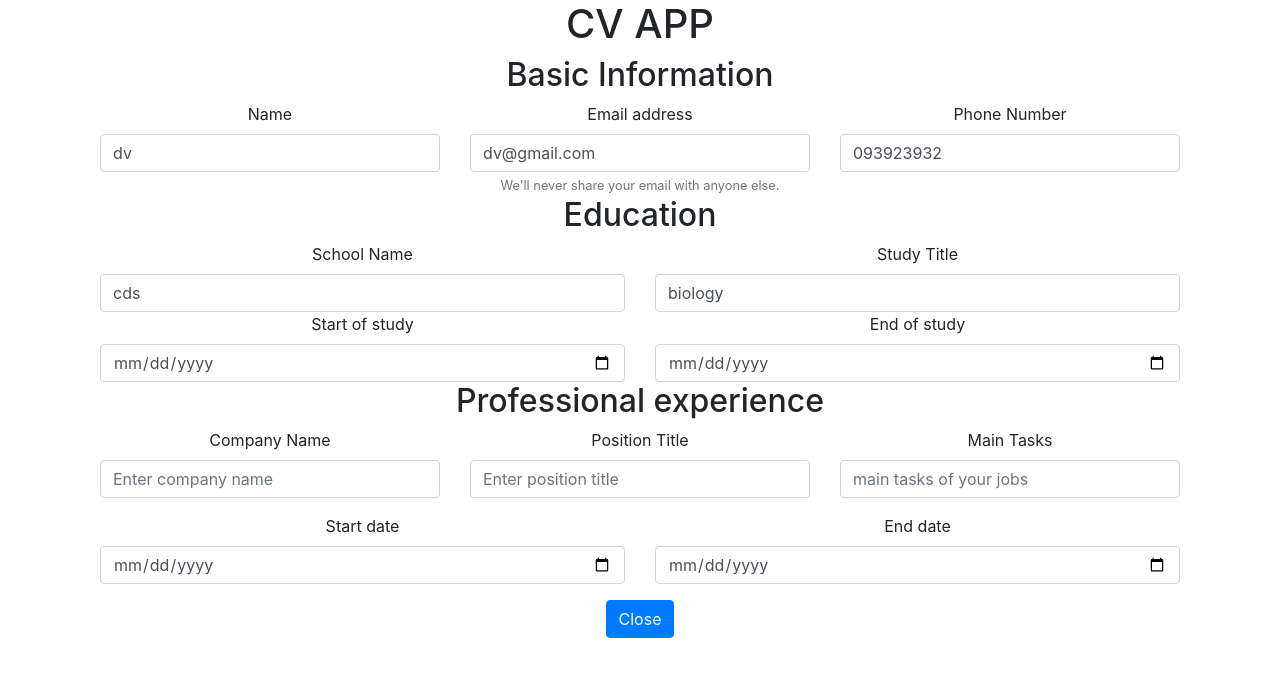
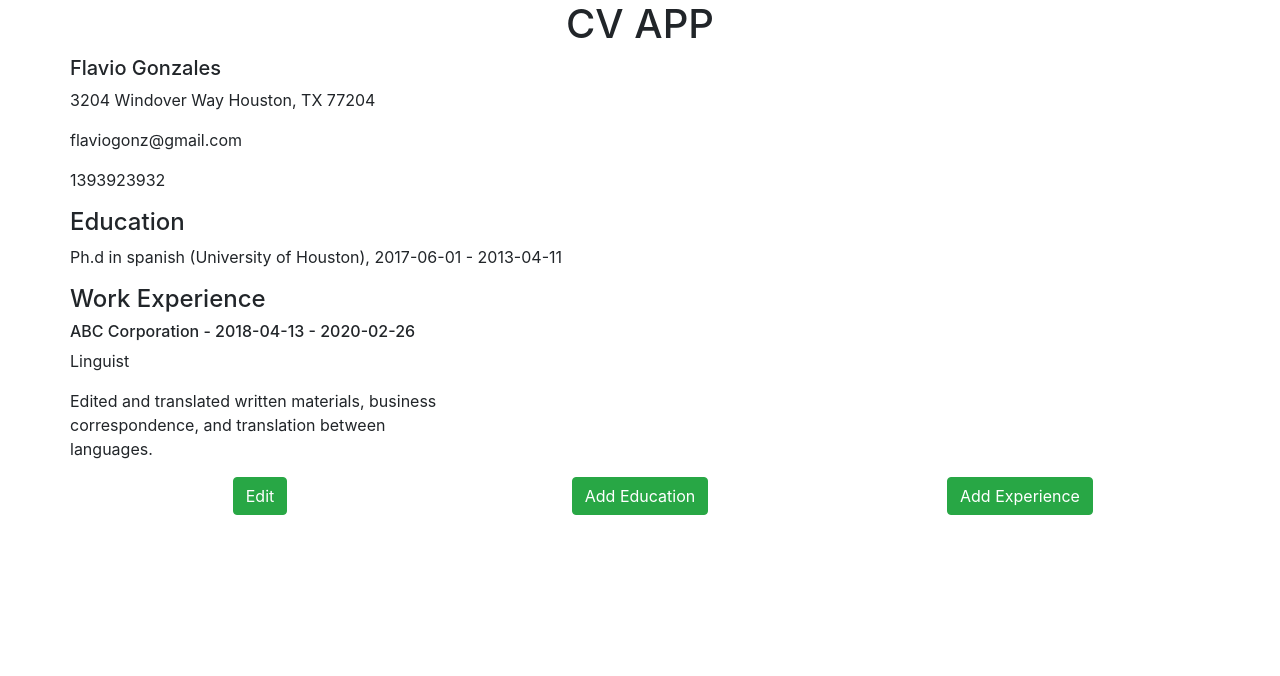
Before and after one commit to DoviMaj/cv-app, a React (Create React App) app: page / in a window 1280 px wide. Shown: the top 676 px of the page. Built offline with nearby package versions, Linux system fonts and the light colour scheme.

Commit message:
work experience finished

```diff
--- a/src/App.js
+++ b/src/App.js
@@ -7,21 +7,26 @@ class App extends React.Component {
   constructor(props) {
     super(props);
     this.state = {
-      edit: true,
-      name: "dv",
-      email: "dv@gmail.com",
-      phoneNumber: "093923932",
-      schoolName: "cds",
-      studyType: "biology",
-      studyStartDate: "",
-      studyEndDate: "",
+      edit: false,
+      name: "Flavio Gonzales",
+      email: "flaviogonz@gmail.com",
+      phoneNumber: "1393923932",
+      adress: "3204 Windover Way Houston, TX 77204",
+      schoolName: "University of Houston",
+      studyType: "Ph.d in spanish",
+      studyStartDate: "2017-06-01",
+      studyEndDate: "2013-04-11",
+      companyName: "ABC Corporation",
+      positionTitle: "Linguist",
+      mainTasks:
+        "Edited and translated written materials, business correspondence, and translation between languages.",
+      jobStartDate: "2018-04-13",
+      jobEndDate: "2020-02-26",
     };
     this.handleChange = this.handleChange.bind(this);
     this.toggleEdit = this.toggleEdit.bind(this);
   }
   handleChange(e) {
-    e.preventDefault();
-    debugger;
     this.setState({
       [e.target.name]: e.target.value,
     });
@@ -33,16 +38,6 @@ class App extends React.Component {
     });
   }
   render() {
-    const {
-      name,
-      email,
-      phoneNumber,
-      schoolName,
-      studyType,
-      studyStartDate,
-      studyEndDate,
-    } = this.state;
-
     return (
       <div className="App">
         <h1>CV APP</h1>
@@ -50,15 +45,9 @@ class App extends React.Component {
           <Cv state={this.state} toggleEdit={this.toggleEdit} />
         ) : (
           <MyForm
+            state={this.state}
             handleChange={this.handleChange}
             toggleEdit={this.toggleEdit}
-            name={name}
-            email={email}
-            phoneNumber={phoneNumber}
-            schoolName={schoolName}
-            studyType={studyType}
-            studyStartDate={studyStartDate}
-            studyEndDate={studyEndDate}
           />
         )}
       </div>
--- a/src/components/Basic-info.js
+++ b/src/components/Basic-info.js
@@ -3,11 +3,12 @@ import { Form, Container, Col, Row } from "react-bootstrap";
 
 class BasicInfo extends React.Component {
   render() {
-    const { name, email, phoneNumber, handleChange } = this.props;
+    const { name, email, adress, phoneNumber } = this.props.state;
+    const { handleChange } = this.props;
     return (
       <Container>
         <h2>Basic Information</h2>
-        <Row>
+        <Row xs={2} md={4} lg={12}>
           <Col>
             <Form.Label>Name</Form.Label>
             <Form.Control
@@ -16,6 +17,16 @@ class BasicInfo extends React.Component {
               onChange={handleChange}
               type="text"
               placeholder="Enter full name"
+            />
+          </Col>
+          <Col>
+            <Form.Label>Adress</Form.Label>
+            <Form.Control
+              name="adress"
+              value={adress}
+              onChange={handleChange}
+              type="text"
+              placeholder="Enter adress"
             />
           </Col>
           <Col>
--- a/src/components/Cv.js
+++ b/src/components/Cv.js
@@ -1,26 +1,76 @@
 import React from "react";
-import { Container, Col, Row, Button } from "react-bootstrap";
+import { Container, Row, Button, Col } from "react-bootstrap";
 
 function Cv(props) {
-  const { name, email, phoneNumber } = props.state;
+  const {
+    name,
+    email,
+    adress,
+    phoneNumber,
+    schoolName,
+    studyType,
+    studyStartDate,
+    studyEndDate,
+    companyName,
+    positionTitle,
+    mainTasks,
+    jobStartDate,
+    jobEndDate,
+  } = props.state;
   return (
     <Container>
-      <h2>Basic Information</h2>
+      <Row>
+        <h5>{name}</h5>
+      </Row>
+      <Row>
+        <p>{adress}</p>
+      </Row>
+      <Row>
+        <p>{email}</p>
+      </Row>
+      <Row>
+        <p>{phoneNumber}</p>
+      </Row>
+      <Row>
+        <h4>Education</h4>
+      </Row>
+      <Row>
+        <p>
+          {studyType} ({schoolName}), {studyStartDate} - {studyEndDate}
+        </p>
+      </Row>
+      <Row>
+        <h4 style={{ textAlign: "left", paddingLeft: 0 }}>Work Experience</h4>
+      </Row>
+      <Row>
+        <h6>
+          {companyName} - {jobStartDate} - {jobEndDate}
+        </h6>
+      </Row>
+      <Row>
+        <p>{positionTitle}</p>
+      </Row>
+      <Row>
+        <p style={{ maxWidth: "400px", textAlign: "left" }}>{mainTasks}</p>
+      </Row>
+
       <Row>
         <Col>
-          <p>Name</p>
-          <h4>{name}</h4>
+          <Button variant="success" onClick={props.toggleEdit}>
+            Edit
+          </Button>
         </Col>
         <Col>
-          <p>Email address</p>
-          <p>{email}</p>
+          <Button variant="success" onClick={() => {}}>
+            Add Education
+          </Button>
         </Col>
         <Col>
-          <p>Phone Number</p>
-          <p>{phoneNumber}</p>
+          <Button variant="success" onClick={() => {}}>
+            Add Experience
+          </Button>
         </Col>
       </Row>
-      <Button onClick={props.toggleEdit}>Edit</Button>
     </Container>
   );
 }
--- a/src/components/Education.js
+++ b/src/components/Education.js
@@ -4,12 +4,12 @@ import { Form, Container, Col, Row } from "react-bootstrap";
 class Education extends React.Component {
   render() {
     const {
-      handleChange,
       schoolName,
       studyType,
       studyStartDate,
       studyEndDate,
-    } = this.props;
+    } = this.props.state;
+    const { handleChange } = this.props;
     return (
       <Container>
         <h2>Education</h2>
@@ -25,7 +25,7 @@ class Education extends React.Component {
             />
           </Col>
           <Col>
-            <Form.Label>Study Title</Form.Label>
+            <Form.Label>Study Type</Form.Label>
             <Form.Control
               onChange={handleChange}
               value={studyType}
@@ -43,7 +43,6 @@ class Education extends React.Component {
               value={studyStartDate}
               name="studyStartDate"
               type="date"
-              placeholder="Enter study date"
             />
           </Col>
           <Col>
@@ -53,7 +52,6 @@ class Education extends React.Component {
               name="studyEndDate"
               value={studyEndDate}
               type="date"
-              placeholder="Enter study date"
             />
           </Col>
         </Row>
--- a/src/components/Experience.js
+++ b/src/components/Experience.js
@@ -3,6 +3,14 @@ import { Form, Container, Col, Row } from "react-bootstrap";
 
 class Experience extends React.Component {
   render() {
+    const {
+      companyName,
+      positionTitle,
+      mainTasks,
+      jobStartDate,
+      jobEndDate,
+    } = this.props.state;
+    const { handleChange } = this.props;
     return (
       <Container>
         <h2>Professional experience</h2>
@@ -10,19 +18,37 @@ class Experience extends React.Component {
           <Col>
             <Form.Group controlId="formBasicCompanyName">
               <Form.Label>Company Name</Form.Label>
-              <Form.Control type="text" placeholder="Enter company name" />
+              <Form.Control
+                onChange={handleChange}
+                name="companyName"
+                value={companyName}
+                type="text"
+                placeholder="Enter company name"
+              />
             </Form.Group>
           </Col>
           <Col>
             <Form.Group controlId="formBasicPositionTitle">
               <Form.Label>Position Title</Form.Label>
-              <Form.Control type="text" placeholder="Enter position title" />
+              <Form.Control
+                onChange={handleChange}
+                name="positionTitle"
+                value={positionTitle}
+                type="text"
+                placeholder="Enter position title"
+              />
             </Form.Group>
           </Col>
           <Col>
             <Form.Group controlId="formBasicJobTasks">
               <Form.Label>Main Tasks</Form.Label>
-              <Form.Control type="text" placeholder="main tasks of your jobs" />
+              <Form.Control
+                onChange={handleChange}
+                name="mainTasks"
+                value={mainTasks}
+                type="text"
+                placeholder="main tasks of your jobs"
+              />
             </Form.Group>
           </Col>
         </Row>
@@ -31,13 +57,25 @@ class Experience extends React.Component {
           <Col>
             <Form.Group controlId="formBasicJobDate">
               <Form.Label>Start date</Form.Label>
-              <Form.Control type="date" placeholder="Start of your job" />
+              <Form.Control
+                onChange={handleChange}
+                name="jobStartDate"
+                value={jobStartDate}
+                type="date"
+                placeholder="Start of your job"
+              />
             </Form.Group>
           </Col>
           <Col>
             <Form.Group controlId="formBasicJobDate">
               <Form.Label>End date</Form.Label>
-              <Form.Control type="date" placeholder="End of your job" />
+              <Form.Control
+                onChange={handleChange}
+                name="jobEndDate"
+                value={jobEndDate}
+                type="date"
+                placeholder="End of your job"
+              />
             </Form.Group>
           </Col>
         </Row>
--- a/src/components/Form.js
+++ b/src/components/Form.js
@@ -6,33 +6,12 @@ import { Container, Button } from "react-bootstrap";
 
 class MyForm extends React.Component {
   render() {
-    const {
-      name,
-      email,
-      phoneNumber,
-      toggleEdit,
-      handleChange,
-      schoolName,
-      studyType,
-      studyStartDate,
-      studyEndDate,
-    } = this.props;
+    const { toggleEdit, handleChange, state } = this.props;
     return (
       <Container>
-        <BasicInfo
-          handleChange={handleChange}
-          name={name}
-          email={email}
-          phoneNumber={phoneNumber}
-        />
-        <Education
-          handleChange={handleChange}
-          schoolName={schoolName}
-          studyType={studyType}
-          studyStartDate={studyStartDate}
-          studyEndDate={studyEndDate}
-        />
-        <Experience />
+        <BasicInfo handleChange={handleChange} state={state} />
+        <Education handleChange={handleChange} state={state} />
+        <Experience handleChange={handleChange} state={state} />
         <Button onClick={toggleEdit} type="primary">
           Close
         </Button>
```
